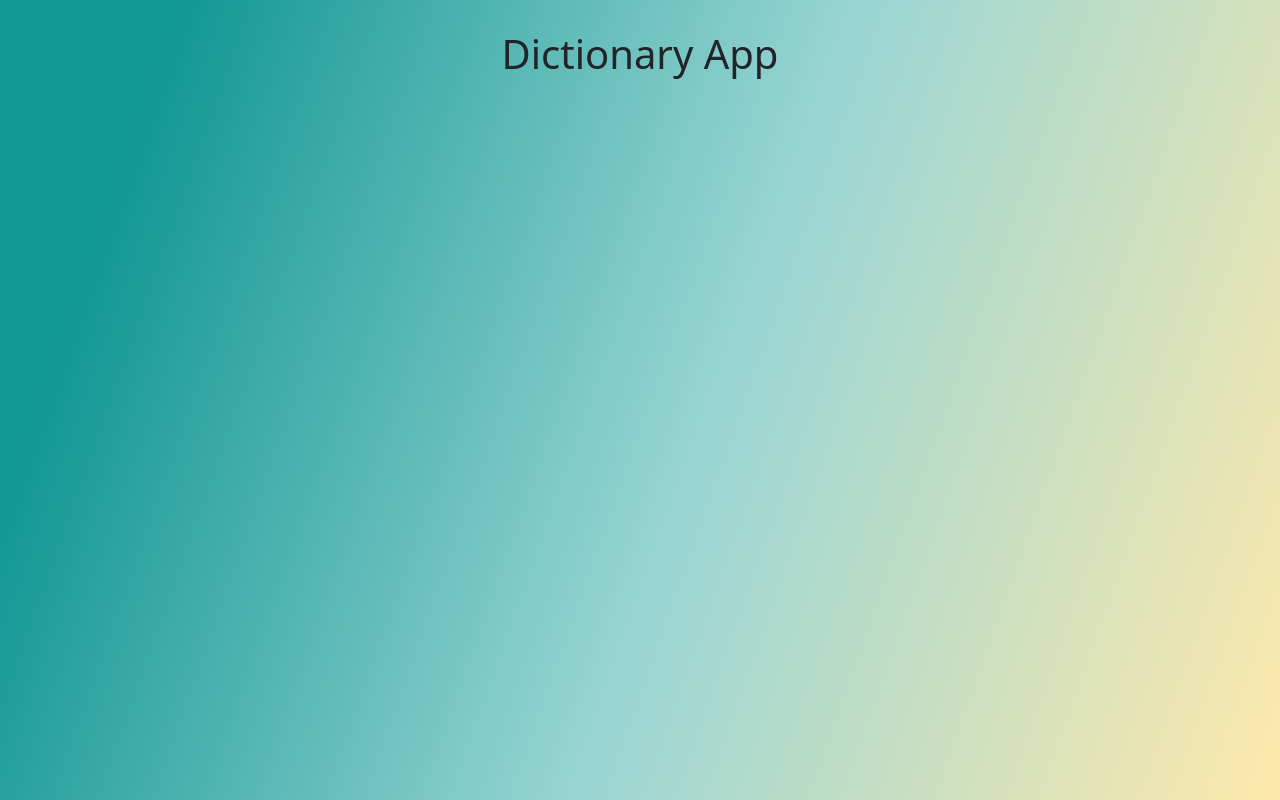
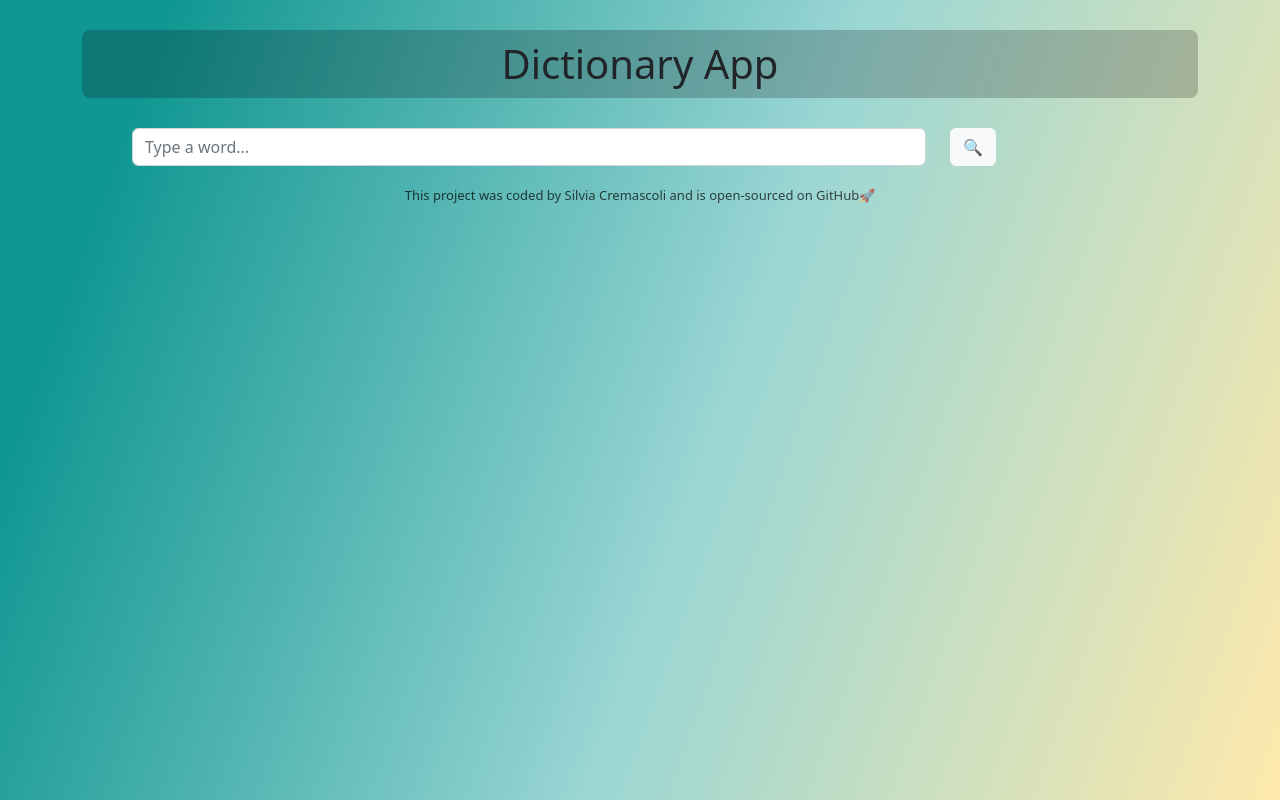
Before and after one commit to silviacremascoli/react-dictionary-app, a React (Create React App) app: page / in a window 1280 px wide. Built offline with nearby package versions, Linux system fonts and the light colour scheme.

Commit message:
Added search engine

```diff
--- a/public/index.html
+++ b/public/index.html
@@ -12,8 +12,6 @@
     <title>📖 React Dictionary App 📖</title>
   </head>
   <body>
-    <div class="container">
-      <div id="root"></div>
-    </div>
+    <div id="root"></div>
   </body>
 </html>
--- a/src/App.css
+++ b/src/App.css
@@ -4,4 +4,24 @@
 
 .App h1 {
   text-align: center;
+  padding: 10px;
+  margin: 30px auto;
+  background: rgba(0, 0, 0, 0.2);
+  border-radius: 8px;
 }
+
+.App footer {
+  color: rgba(0, 0, 0, 0.7);
+  font-size: 13px;
+  margin: 20px auto;
+}
+
+.App footer a {
+  text-decoration: none;
+  color: rgba(0, 0, 0, 0.7);
+  transition: all 200ms ease-in-out;
+}
+
+.App footer a:hover {
+  font-weight: bold;
+}
--- a/src/App.js
+++ b/src/App.js
@@ -1,10 +1,23 @@
 import React from "react";
 import "./App.css";
+import Dictionary from "./Dictionary";
 
 export default function App() {
   return (
     <div className="App">
-      <h1>Dictionary App</h1>
+      <div className="container">
+        <h1>Dictionary App</h1>
+        <main>
+          <Dictionary />
+        </main>
+        <footer className="text-center">
+          This project was coded by Silvia Cremascoli and is open-sourced on{" "}
+          <a href="https://github.com/silviacremascoli/react-dictionary-app">
+            GitHub
+          </a>
+          🚀
+        </footer>
+      </div>
     </div>
   );
 }
--- /dev/null
+++ b/src/Dictionary.css
@@ -0,0 +1,3 @@
+.Dictionary {
+  padding-left: 50px;
+}
--- /dev/null
+++ b/src/Dictionary.js
@@ -0,0 +1,34 @@
+import React, { useState } from "react";
+import "./Dictionary.css";
+
+export default function Dictionary() {
+  let [keyword, setKeyword] = useState(null);
+
+  function Search(event) {
+    event.preventDefault();
+  }
+
+  function getKeyword(event) {
+    setKeyword(event.target.value);
+  }
+
+  return (
+    <div className="Dictionary">
+      <form onSubmit={Search}>
+        <div className="row">
+          <div className="col-9">
+            <input
+              type="search"
+              className="form-control w-100"
+              placeholder="Type a word..."
+              onChange={getKeyword}
+            />
+          </div>
+          <div className="col">
+            <input type="submit" className="btn btn-light" value="🔍" />
+          </div>
+        </div>
+      </form>
+    </div>
+  );
+}
```
